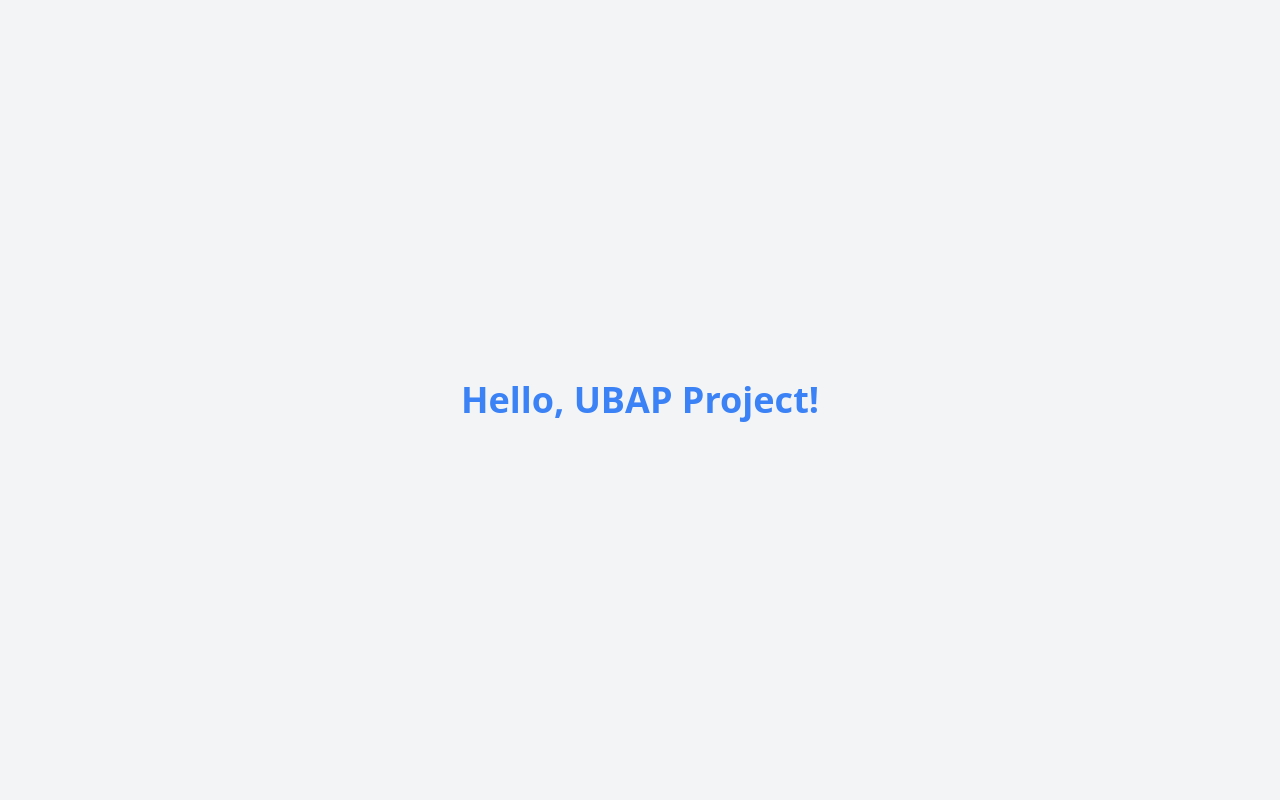
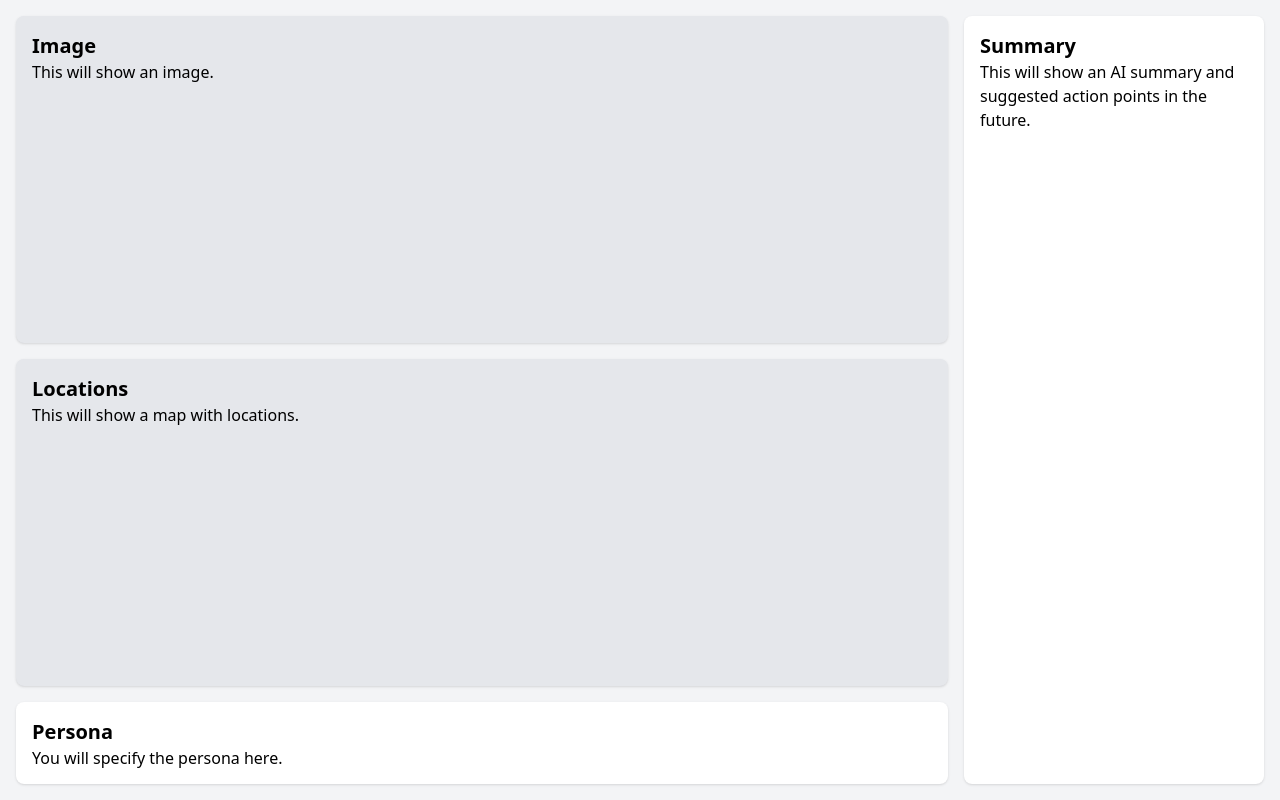
Before and after one commit to RoldSI/UBAP-frontend, a React (Create React App) app: page / in a window 1280 px wide. Built offline with nearby package versions, Linux system fonts and the light colour scheme; the HTML template or start-up script is replaced by a standard one.

Commit message:
[ui] adding high-level ui layout
Signed-off-by: Simon Sure <info@simonsure.com>

```diff
--- a/src/App.js
+++ b/src/App.js
@@ -1,7 +1,21 @@
+import Summary from "./components/summary";
+import Persona from "./components/persona";
+import Content from "./content";
+
 function App() {
   return (
-    <div className="flex items-center justify-center h-screen bg-gray-100">
-      <h1 className="text-4xl font-bold text-blue-500">Hello, UBAP Project!</h1>
+    <div className="h-screen p-4 bg-gray-100">
+      <div className="grid grid-cols-8 grid-rows-8 gap-4 h-full">
+        <div className="col-span-6 row-span-7">
+          <Content/>
+        </div>
+        <div className="bg-white rounded-lg shadow p-4 col-span-2 row-span-8">
+          <Summary/>
+        </div>
+        <div className="bg-white rounded-lg shadow p-4 col-span-6 row-span-1">
+          <Persona/>
+        </div>
+      </div>
     </div>
   );
 }
--- a/src/components/locations.js
+++ b/src/components/locations.js
@@ -0,0 +1,12 @@
+import React from 'react';
+
+function Locations() {
+  return (
+    <div>
+      <h1 className="text-xl font-bold">Locations</h1>
+      <p>This will show a map with locations.</p>
+    </div>
+  );
+}
+
+export default Locations;
--- /dev/null
+++ b/src/components/persona.js
@@ -0,0 +1,12 @@
+import React from 'react';
+
+function Persona() {
+  return (
+    <div>
+      <h1 className="text-xl font-bold">Persona</h1>
+      <p>You will specify the persona here.</p>
+    </div>
+  );
+}
+
+export default Persona;
--- a/src/components/status_list.js
+++ b/src/components/status_list.js
@@ -0,0 +1,12 @@
+import React from 'react';
+
+function StatusList() {
+  return (
+    <div>
+      <h1 className="text-xl font-bold">Locations</h1>
+      <p>This will show a map with locations.</p>
+    </div>
+  );
+}
+
+export default StatusList;
--- /dev/null
+++ b/src/components/summary.js
@@ -0,0 +1,12 @@
+import React from 'react';
+
+function Summary() {
+  return (
+    <div>
+      <h1 className="text-xl font-bold">Summary</h1>
+      <p>This will show  an AI summary and suggested action points in the future.</p>
+    </div>
+  );
+}
+
+export default Summary;
--- /dev/null
+++ b/src/components/visual_image.js
@@ -0,0 +1,12 @@
+import React from 'react';
+
+function VisualImage() {
+  return (
+    <div>
+      <h1 className="text-xl font-bold">Image</h1>
+      <p>This will show an image.</p>
+    </div>
+  );
+}
+
+export default VisualImage;
--- /dev/null
+++ b/src/content.js
@@ -0,0 +1,18 @@
+import React from 'react';
+import VisualImage from './components/visual_image';
+import Locations from './components/locations';
+
+function Content() {
+  return (
+    <div className="grid grid-cols-1 grid-rows-2 gap-4 h-full">
+        <div className="bg-gray-200 rounded-lg shadow p-4">
+            <VisualImage/>
+        </div>
+        <div className="bg-gray-200 rounded-lg shadow p-4">
+            <Locations/>
+        </div>
+    </div>
+  );
+}
+
+export default Content;
--- a/tailwind.config.js
+++ b/tailwind.config.js
@@ -4,7 +4,11 @@ module.exports = {
     "./src/**/*.{js,jsx,ts,tsx}",
   ],
   theme: {
-    extend: {},
+    extend: {
+      gridRow: {
+        'span-full': '1 / -1',
+      }
+    },
   },
   plugins: [],
 }
```
Also changed, not shown: src/components/image.js (deleted).
